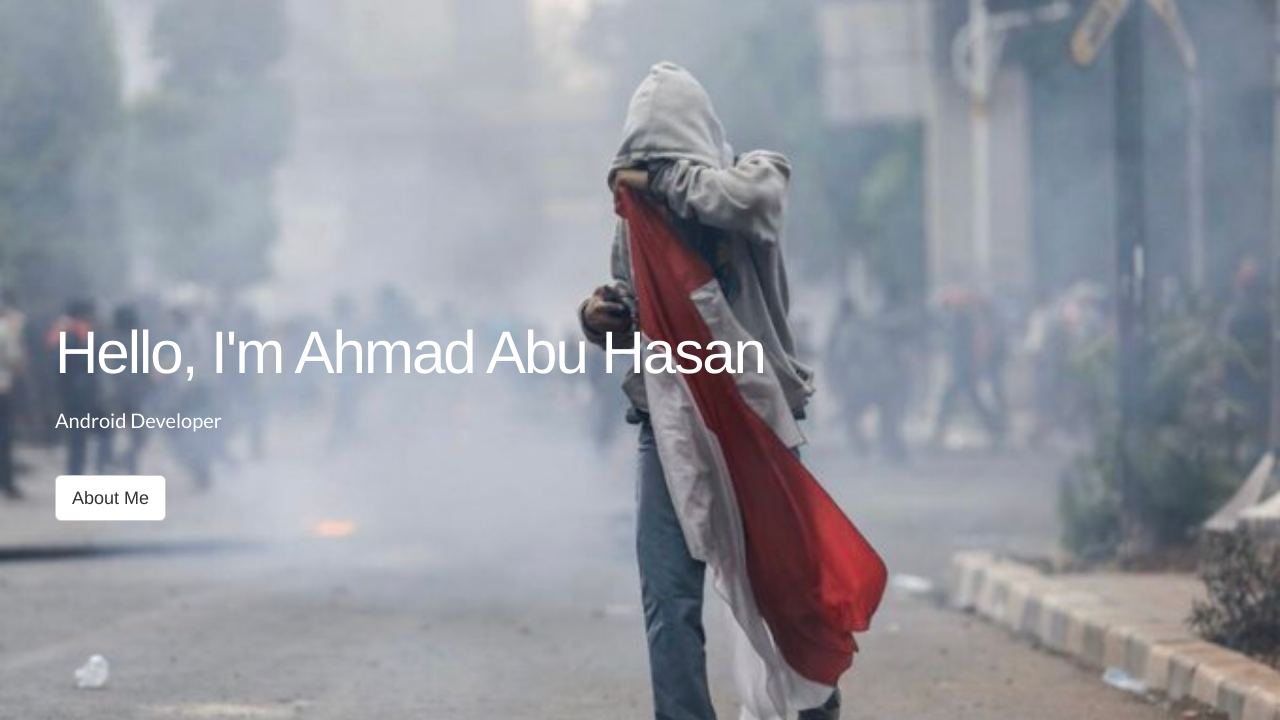
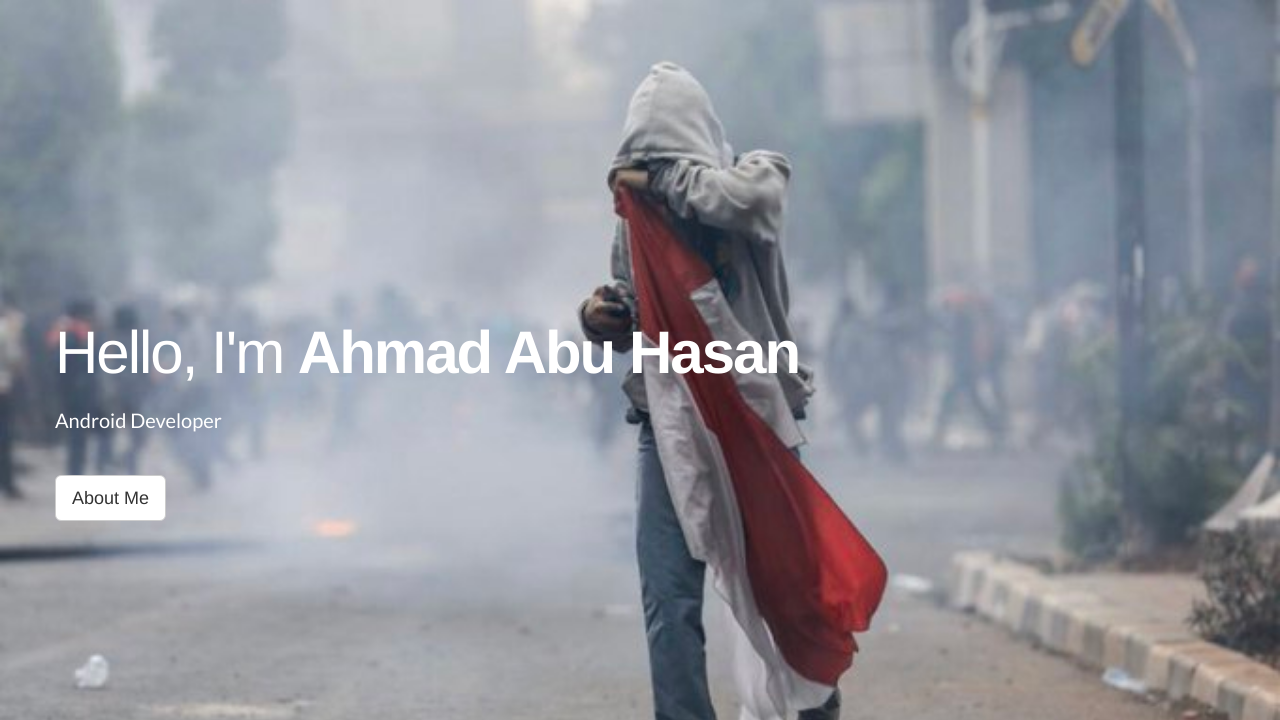
Before and after one commit to eby8zevin/ahmadabuhasan, a PHP site: page / in a window 1280 px wide. Shown: the top 720 px of the page. Run offline with PHP 8.4, Linux system fonts and the light colour scheme.

Commit message:
Update index.php

```diff
--- a/index.php
+++ b/index.php
@@ -33,7 +33,7 @@
                 <div class="container">
                     <div class="row">
                         <div class="intro-text">
-                            <h1>Hello, I'm <span class"name">Ahmad Abu Hasan</span></h1>
+                            <h1>Hello, I'm <span class="name">Ahmad Abu Hasan</span></h1>
                             <p>Android Developer</p>
                             <a href="#about" class="btn btn-default btn-lg page-scroll">About Me</a>
                         </div>
```
